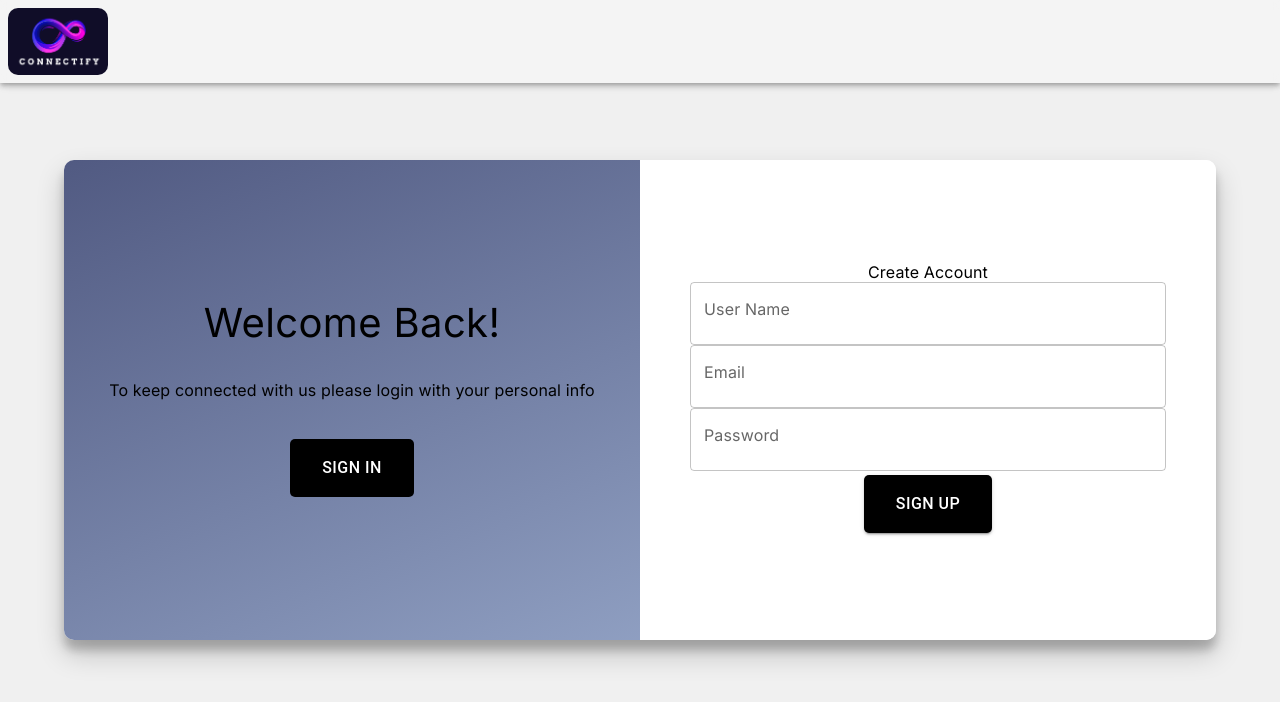
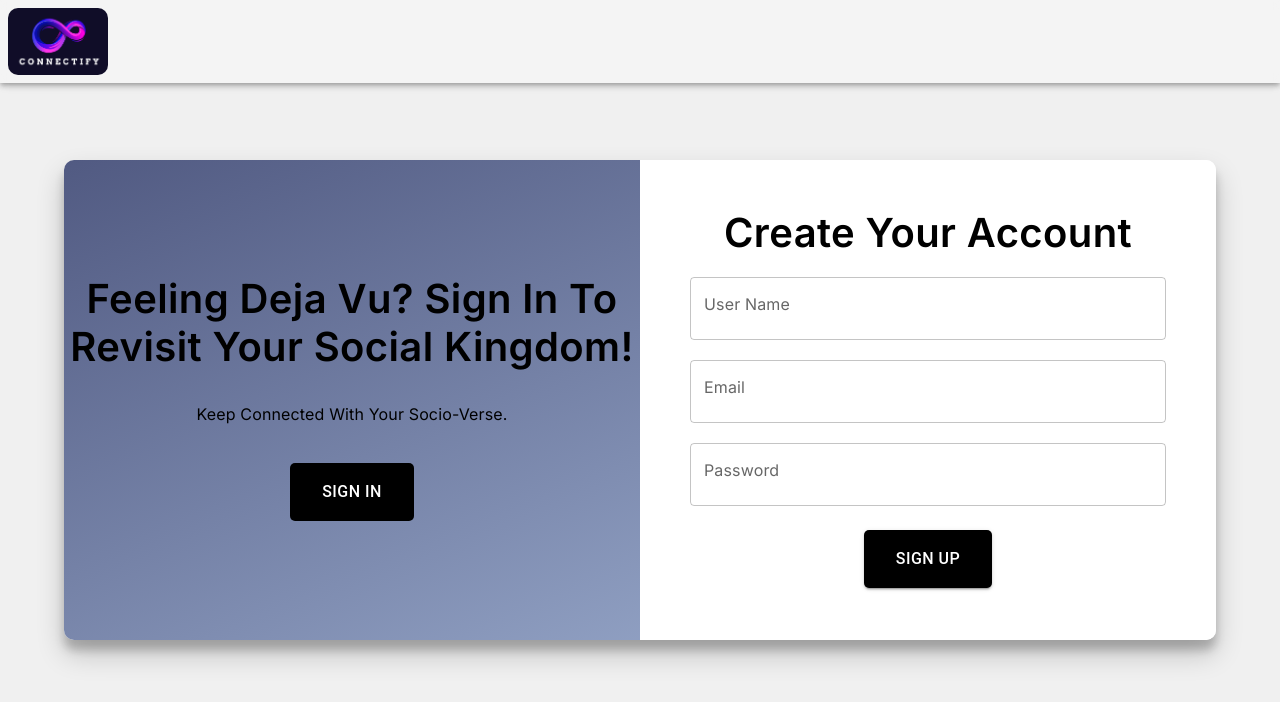
Before and after one commit to PriyanshTri/connectify, a React (Vite) app in the folder front-end/: page /login in a window 1280 px wide. Both pictures are taken after a click on the button "JOIN THE FUN". Shown: the top 702 px of the page. Built offline with nearby package versions, Linux system fonts and the light colour scheme.

Commit message:
Modified helper text for the input boxes with the icons.

```diff
--- a/front-end/src/components/login/Login.scss
+++ b/front-end/src/components/login/Login.scss
@@ -88,10 +88,6 @@
     .MuiFormControl-root {
       margin-bottom: 20px;
     }
-
-    .MuiInputLabel-root {
-      margin-top: 5px;
-    }
   }
 
   .sign-up-container {
@@ -101,6 +97,9 @@
     width: 50%;
     z-index: 1;
     opacity: 0;
+    .MuiFormControl-root {
+      margin-bottom: 20px;
+    }
   }
 
   .overlay-container {
@@ -178,10 +177,10 @@
   .hello-friends {
     font-size: 40px;
     font-weight: 600;
+    padding-left: 20px;
   }
 
   .hello-text {
-    color: gray;
     padding-top: 20px;
     padding-bottom: 40px;
   }
@@ -190,6 +189,27 @@
     font-size: 40px;
     font-weight: 600;
     padding: 0 0 20px 0;
+  }
+
+  .welcome-back {
+    font-size: 40px;
+    font-weight: 600;
+  }
+
+  .create-account {
+    font-size: 40px;
+    font-weight: 600;
+    margin-bottom: 20px;
+  }
+
+  .tick-icon {
+    color: green;
+    margin-bottom: -7px;
+  }
+
+  .error-icon {
+    color: red;
+    margin-bottom: -7px;
   }
 }
 
--- a/front-end/src/components/login/Login.tsx
+++ b/front-end/src/components/login/Login.tsx
@@ -1,5 +1,7 @@
 import { useEffect, useState } from "react";
 import { useNavigate } from "react-router-dom";
+import CheckCircleIcon from '@mui/icons-material/CheckCircle';
+import ErrorIcon from '@mui/icons-material/Error';
 import { generateOTPForEmails, loginUser, registerUser, validateUserNameAndEmail } from "../../store/user/userActions";
 import { useAppDispatch } from "../../hooks/dispatchHook";
 import { useSelector } from "react-redux";
@@ -99,6 +101,14 @@ const Login = () => {
     return () => clearTimeout(timeout);
   }, [formData]);
 
+  useEffect(() => {
+    if(formData?.email === '') {
+      setEmailMessage('');
+    }else if(formData?.username === '') {
+      setUserNameMessage('');
+    }
+  }, [formData]);
+
   const onSubmit = async (e: any) => {
     e.preventDefault(); // Prevent form from refreshing the page
     dispatch(registerUser(formData));
@@ -130,24 +140,25 @@ const Login = () => {
     >
       <div className="form-container sign-up-container">
         <form onSubmit={onSubmit}>
-        <Typography className="create-account">Create Account</Typography>
+        <Typography className="create-account">Create Your Account</Typography>
             <TextField
               fullWidth
-              label="User Name"
+              label='User Name'
               name="username"
-              value={formData.username || ""}
+              value={formData?.username || ""}
               onChange={handleInputChange}
-              error={Boolean(userNameMessage)}
-              helperText={userNameMessage}
+              error={Boolean(userNameMessage?.toLocaleLowerCase()?.includes('already exists'))}
+              helperText={userNameMessage!== '' && formData?.username !== '' ? !userNameMessage?.toLocaleLowerCase()?.includes('already exists')? <><CheckCircleIcon className="tick-icon"/>{userNameMessage}</> : <><ErrorIcon className="error-icon"/>{userNameMessage}</> : ''}
             />
             <TextField
               fullWidth
               label="Email"
               name="email"
-              value={formData.email || ""}
+              value={formData?.email || ""}
               onChange={handleInputChange}
-              error={Boolean(emailMessage)}
-              helperText={emailMessage}
+              error={Boolean(emailMessage?.toLocaleLowerCase()?.includes('already exists'))}
+              helperText={emailMessage!== '' && formData?.email !== '' ? !emailMessage?.toLocaleLowerCase()?.includes('already exists')? <><CheckCircleIcon className="tick-icon"/>{emailMessage}</> : <><ErrorIcon className="error-icon"/>{emailMessage}</> : ''}
+
             />
             <TextField
               fullWidth
@@ -188,8 +199,8 @@ const Login = () => {
       <div className="overlay-container">
         <div className="overlay">
           <div className="overlay-panel overlay-left">
-            <Typography className="welcome-back">Welcome Back!</Typography>
-            <Typography className="welcome-message">To keep connected with us please login with your personal info</Typography>
+            <Typography className="welcome-back">Feeling Deja Vu? Sign In To Revisit Your Social Kingdom!</Typography>
+            <Typography className="welcome-message">Keep Connected With Your Socio-Verse.</Typography>
             <Button
               className="ghost"
               id="signIn"
@@ -199,8 +210,8 @@ const Login = () => {
             </Button>
           </div>
           <div className="overlay-panel overlay-right">
-            <Typography className="hello-friends">No More Hopping, No More Stopping. Connectify Keeps Your Social Life Popping. </Typography>
-            <Typography className="hello-text">Wanna Unleash Your Inner Social Butterfly ? Create Your Account Now. </Typography>
+            <Typography className="hello-friends">FOMO Got You Down? Create Your Account & Turn That Frown Upside Down! </Typography>
+            <Typography className="hello-text">New faces only! The party's on the other side. Sign Up Now!</Typography>
             <Button
               className="ghost"
               id="signUp"
```
